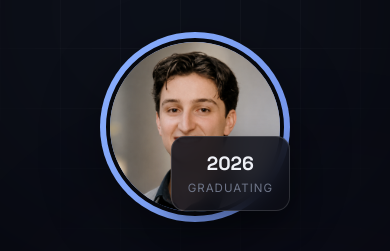
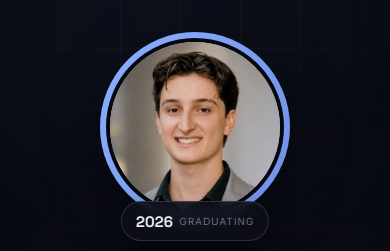
Before and after one commit to Dmatt547/Personal-Website, a website: page index.html in a window 390 px wide. Shown: the part 72-323 px from the top of the page. Drawn offline with Linux system fonts and the light colour scheme.

Commit message:
Add styling for portrait badge to improve layout and visibility

```diff
--- a/styles.css
+++ b/styles.css
@@ -676,6 +676,21 @@ img { display: block; max-width: 100%; }
   .skills { grid-template-columns: 1fr; }
   .projects { grid-template-columns: 1fr; }
   .about__stats { justify-content: space-between; gap: 1.2rem; }
+
+  /* Shrink the "graduating" badge into a small pill and move it
+     below the photo so it no longer covers the face. */
+  .portrait-badge {
+    bottom: -10%;
+    right: 50%;
+    transform: translateX(50%);   /* centre it under the photo */
+    flex-direction: row;
+    align-items: center;
+    gap: 0.4rem;
+    padding: 0.4rem 0.85rem;
+    border-radius: 999px;
+  }
+  .portrait-badge__num { font-size: 0.95rem; }
+  .portrait-badge__label { font-size: 0.62rem; }
 }
 
 /* Small phone: scale type down and make buttons full-width */
```
